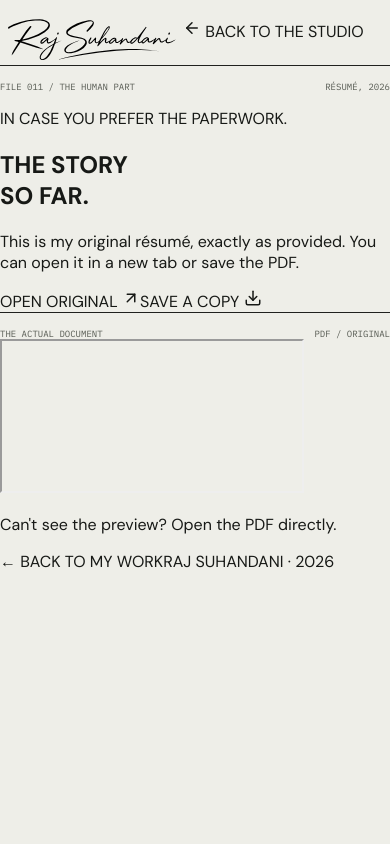
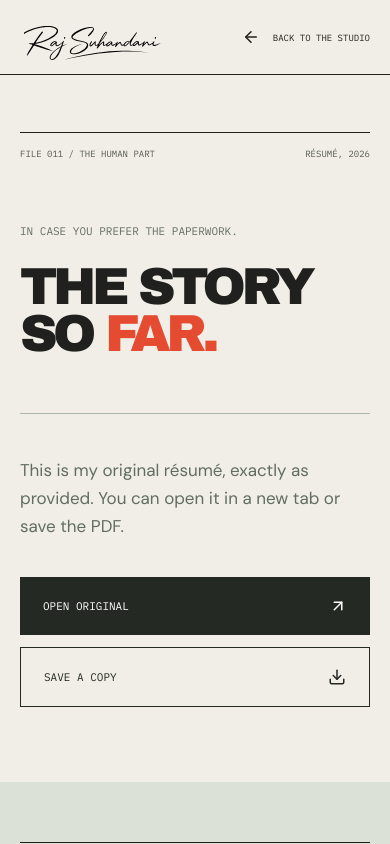
Before and after one commit to RAJ-SUHANDANI/Portfolio_Website-3d, a Next.js app: page /resume in a window 390 px wide. Shown: the top 844 px of the page. Built offline with nearby package versions, Linux system fonts and the light colour scheme.

Commit message:
style(studio): signature-branded resume and accessible project index

```diff
--- a/src/app/studio.css
+++ b/src/app/studio.css
@@ -532,3 +532,68 @@
   .studio-case-footer img { width: 127px; }
   .studio-case-footer > span { display: none; }
 }
+
+
+/* Lightweight, coherent non-WebGL routes. */
+.studio-document-page,.studio-simple { background: var(--studio-paper); min-height:100vh; color:var(--studio-ink); font-family:'DM Sans',sans-serif; }
+.studio-document-page *, .studio-simple * {box-sizing:border-box;}
+.studio-document-page a, .studio-simple a {text-decoration:none; color:inherit;}
+.studio-document-nav {height:90px; padding:0 clamp(22px,3.8vw,76px); display:flex; align-items:center; justify-content:space-between; gap:25px; border-bottom:1px solid var(--studio-ink);}
+.studio-document-nav img {display:block; width:173px; height:auto;}
+.studio-document-nav > a:last-child {display:inline-flex; align-items:center; gap:13px; font:11px 'IBM Plex Mono',monospace;}
+.studio-document-nav > a:last-child:hover {color:var(--studio-red);}
+.studio-document-opening {padding:65px clamp(22px,3.8vw,76px) 115px;}
+.studio-document-opening > p {font:11px 'IBM Plex Mono',monospace; color:#666f63; margin:90px 0 30px;}
+.studio-document-opening h1,.studio-simple-opening h1 {font:400 clamp(70px,10.8vw,200px)/.91 'Archivo Black',sans-serif; letter-spacing:-.085em; margin:0 0 80px;}
+.studio-document-opening h1 em,.studio-simple-opening h1 em {font:inherit; font-style:normal; color:var(--studio-red);}
+.studio-document-actions {border-top:1px solid #aeb7ac; padding-top:25px; display:flex; justify-content:space-between; gap:50px; align-items:end;}
+.studio-document-actions > p {font:17px/1.65 'DM Sans',sans-serif; color:#616d5f; max-width:410px;}
+.studio-document-actions > div {display:flex; gap:12px; flex-wrap:wrap;}
+.studio-document-actions a {display:flex; gap:35px; align-items:center; justify-content:space-between; padding:20px 23px; background:#242923; color:#fff; font:11px 'IBM Plex Mono',monospace; transition:background .2s;}
+.studio-document-actions a:last-child {background:transparent; color:#242923; border:1px solid #242923;}
+.studio-document-actions a:hover {background:var(--studio-red); color:#fff;}
+.studio-document-preview {background:#dce1d8; padding:90px clamp(22px,7vw,132px) 110px;}
+.studio-document-preview .studio-section-line {margin-bottom:50px;}
+.studio-document-preview iframe {display:block; width:min(100%,1050px); height:1000px; margin:auto; border:0; background:white; box-shadow:18px 28px 0 #2329221a;}
+.studio-document-preview > p {margin:30px auto 0; width:min(100%,1050px); font:14px 'DM Sans',sans-serif;}
+.studio-document-preview > p a {text-decoration:underline;}
+.studio-document-footer {background:var(--studio-night); color:#e8ebe1; padding:32px clamp(22px,3.8vw,76px); display:flex; justify-content:space-between; flex-wrap:wrap; gap:25px; font:11px 'IBM Plex Mono',monospace;}
+.studio-document-footer a:hover {color:#ff8061;}
+.studio-simple-opening {padding:110px clamp(22px,3.8vw,76px) 115px;}
+.studio-simple-opening > p:first-child {font:11px 'IBM Plex Mono',monospace; color:#687166; margin-bottom:30px;}
+.studio-simple-opening h1 {margin-bottom:55px;}
+.studio-simple-opening > p:last-child {font:18px/1.75 'DM Sans',sans-serif; max-width:680px; color:#596359;}
+.studio-simple-list {padding:10px clamp(22px,3.8vw,76px) 100px;}
+.studio-simple-list article {display:grid; grid-template-columns:150px 1fr; gap:35px; border-top:1px solid #a7b1a4; padding:36px 0;}
+.studio-simple-list article:last-child {border-bottom:1px solid #a7b1a4;}
+.studio-simple-list article > span {font:11px 'IBM Plex Mono',monospace; color:#667166; padding-top:13px;}
+.studio-simple-list h2 {font:400 clamp(37px,5vw,80px)/1.02 'Archivo Black',sans-serif; letter-spacing:-.075em; margin:0 0 15px;}
+.studio-simple-list p {font:16px/1.7 'DM Sans',sans-serif; color:#667166; max-width:900px;}
+.studio-simple-links {display:flex; gap:28px; flex-wrap:wrap; padding-top:22px;}
+.studio-simple-links a {display:inline-flex; align-items:center; gap:8px; border-bottom:1px solid currentColor; padding-bottom:9px; font:11px 'IBM Plex Mono',monospace;}
+.studio-simple-links a:hover {color:var(--studio-red);}
+@media(max-width:760px) {
+  .studio-document-nav {height:75px; padding:0 20px;}
+  .studio-document-nav img {width:144px;}
+  .studio-document-opening {padding:57px 20px 75px;}
+  .studio-document-opening > p {margin:65px 0 25px;}
+  .studio-document-opening h1 {font-size:clamp(61px,11vw,105px); margin-bottom:55px;}
+  .studio-document-actions {flex-direction:column; align-items:flex-start; gap:20px;}
+  .studio-document-preview {padding:60px 20px 75px;}
+  .studio-document-preview iframe {height:730px;}
+  .studio-simple-opening {padding:78px 20px;}
+  .studio-simple-opening h1 {font-size:clamp(59px,10.8vw,100px);}
+  .studio-simple-list {padding:0 20px 85px;}
+  .studio-simple-list article {grid-template-columns:1fr; gap:16px;}
+  .studio-simple-list article > span {padding-top:0;}
+}
+@media(max-width:500px) {
+  .studio-document-nav > a:last-child {font-size:9px;}
+  .studio-document-opening h1,.studio-simple-opening h1 {font-size:clamp(52px,12vw,77px);}
+  .studio-document-actions > div {width:100%;}
+  .studio-document-actions a {width:100%;}
+  .studio-document-preview iframe {height:500px;}
+  .studio-simple-list h2 {font-size:clamp(35px,10vw,51px);}
+  .studio-simple-list p {font-size:15px;}
+  .studio-simple-links {gap:17px;}
+}
```
